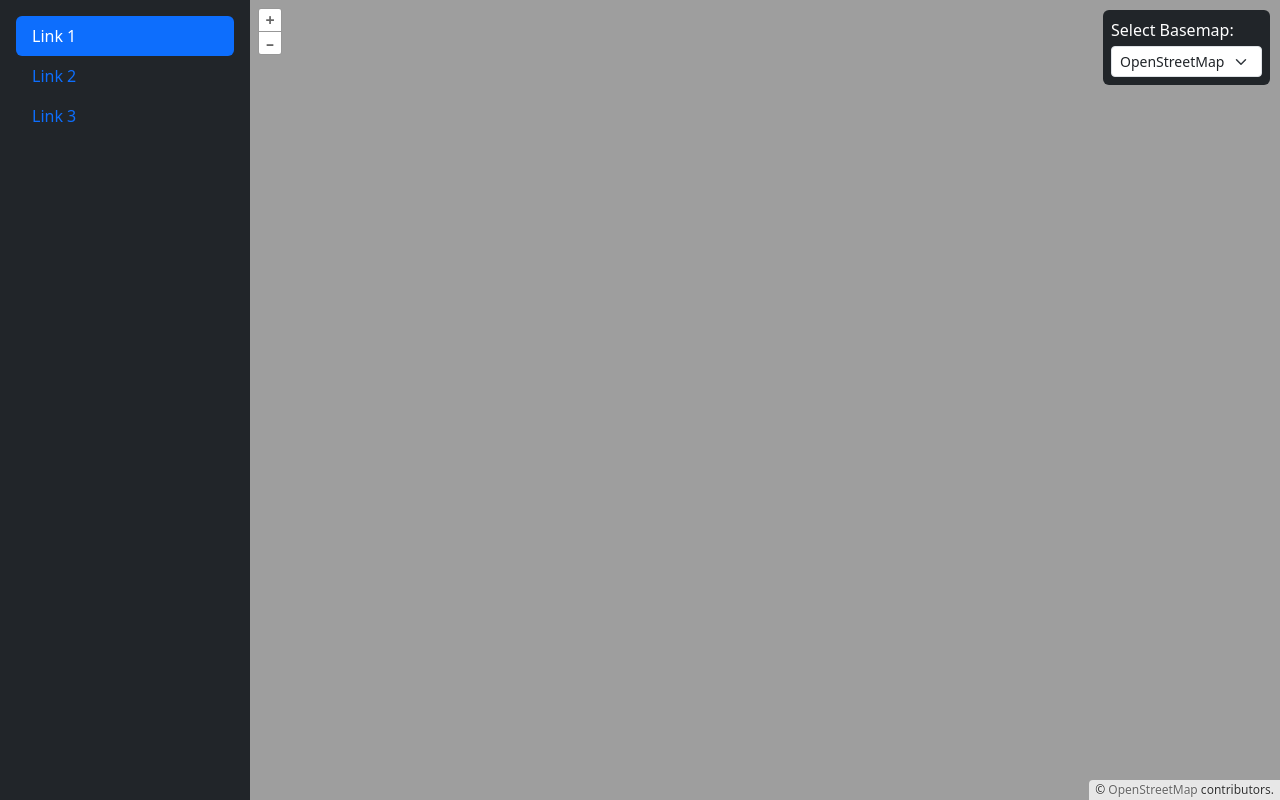
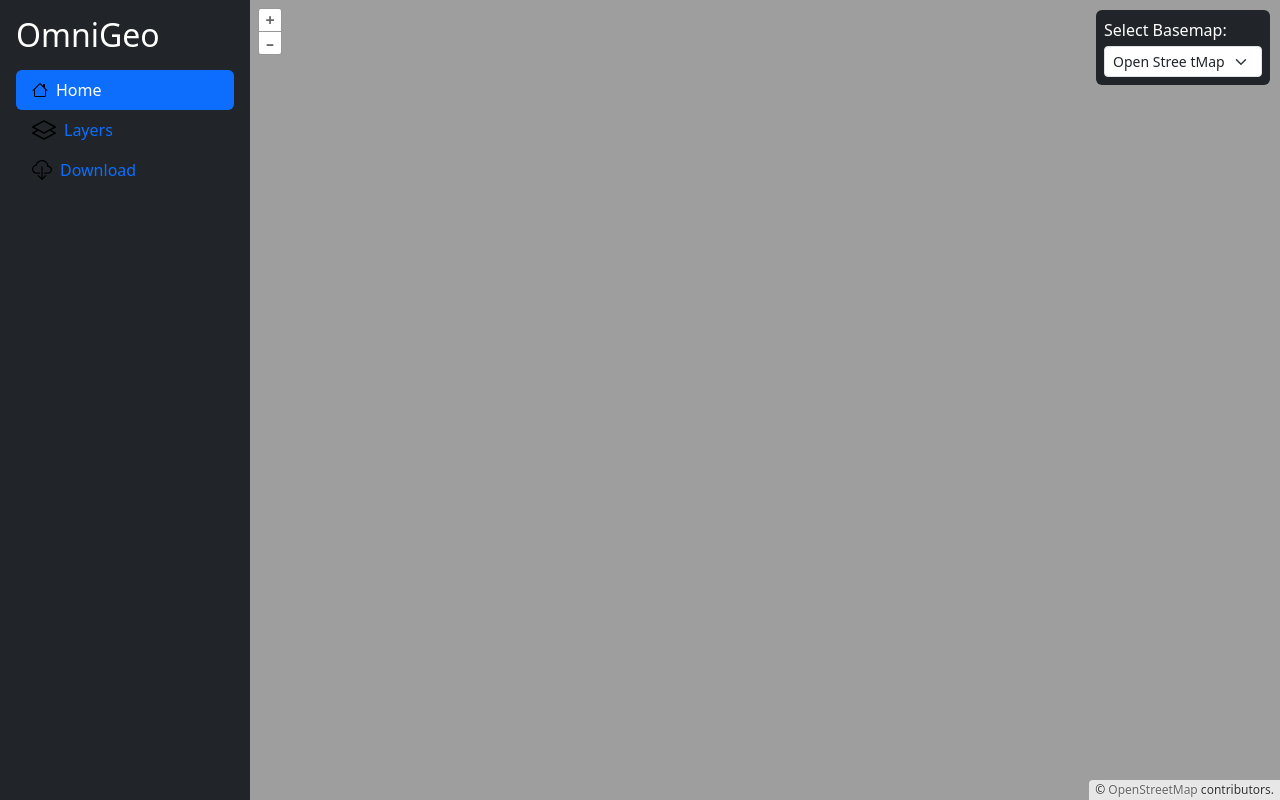
Before and after one commit to ursha/omnigeo, a website built with Vite: page index.html in a window 1280 px wide. Built offline with nearby package versions, Linux system fonts and the light colour scheme.

Commit message:
some additions

```diff
--- a/index.html
+++ b/index.html
@@ -9,31 +9,41 @@
     <link rel="stylesheet" href="./style.css">
   </head>
   <body>
-    <div class="d-flex h-100"> <!-- Use d-flex and h-100 -->
+
+
+    <div class="d-flex h-100">
       <div class="p-3 bg-dark" id="sidebar">
+        <h2 class="text-white mb-3">OmniGeo</h2>
         <ul class="nav nav-pills flex-column">
           <li class="nav-item">
-            <a class="nav-link active" href="#">Link 1</a>
+            <a class="nav-link active d-flex align-items-center" href="#">
+              <img src="images/house.svg" alt="Icon 1" class="me-2"> Home
+            </a>
           </li>
           <li class="nav-item">
-            <a class="nav-link" href="#">Link 2</a>
+            <a class="nav-link d-flex align-items-center" href="#">
+              <img src="images/layers.svg" alt="Icon 2" class="me-2"> Layers
+            </a>
           </li>
           <li class="nav-item">
-            <a class="nav-link" href="#">Link 3</a>
+            <a class="nav-link d-flex align-items-center" href="#">
+              <img src="images/cloud-download.svg" alt="Icon 3" class="me-2"> Download
+            </a>
           </li>
         </ul>
       </div>
-      <div id="map-container" class="flex-grow-1 position-relative"> <!-- Add flex-grow-1 and position-relative -->
+      <div id="map-container" class="flex-grow-1 position-relative">
         <div id="map"></div>
         <div id="map-controls" class="bg-dark text-white p-2 rounded">
           <div id="basemap-label" class="mb-1">Select Basemap:</div>
           <select id="basemap-select" class="form-select form-select-sm">
-            <option value="osm">OpenStreetMap</option>
+            <option value="osm">Open Stree tMap</option>
             <option value="satellite">Satellite</option>
           </select>
         </div>
       </div>
     </div>
+
     <script type="module" src="./main.js"></script>
   </body>
 </html>
--- a/style.css
+++ b/style.css
@@ -26,3 +26,18 @@ html, body {
   top: 10px;
   right: 10px;
 }
+
+#sidebar img[src="images/house.svg"] {
+  width: 16px;
+  margin-right: 8px;
+}
+
+#sidebar img[src="images/layers.svg"] {
+  width: 24px;
+  margin-right: 12px;
+}
+
+#sidebar img[src="images/cloud-download.svg"] {
+  width: 20px;
+  margin-right: 10px;
+}
```
Also changed, not shown: extras.html (added, +8 -0 lines), images/cloud-download.svg (added), images/house-door-fill.svg (added), images/house.svg (added), images/layers.svg (added).
